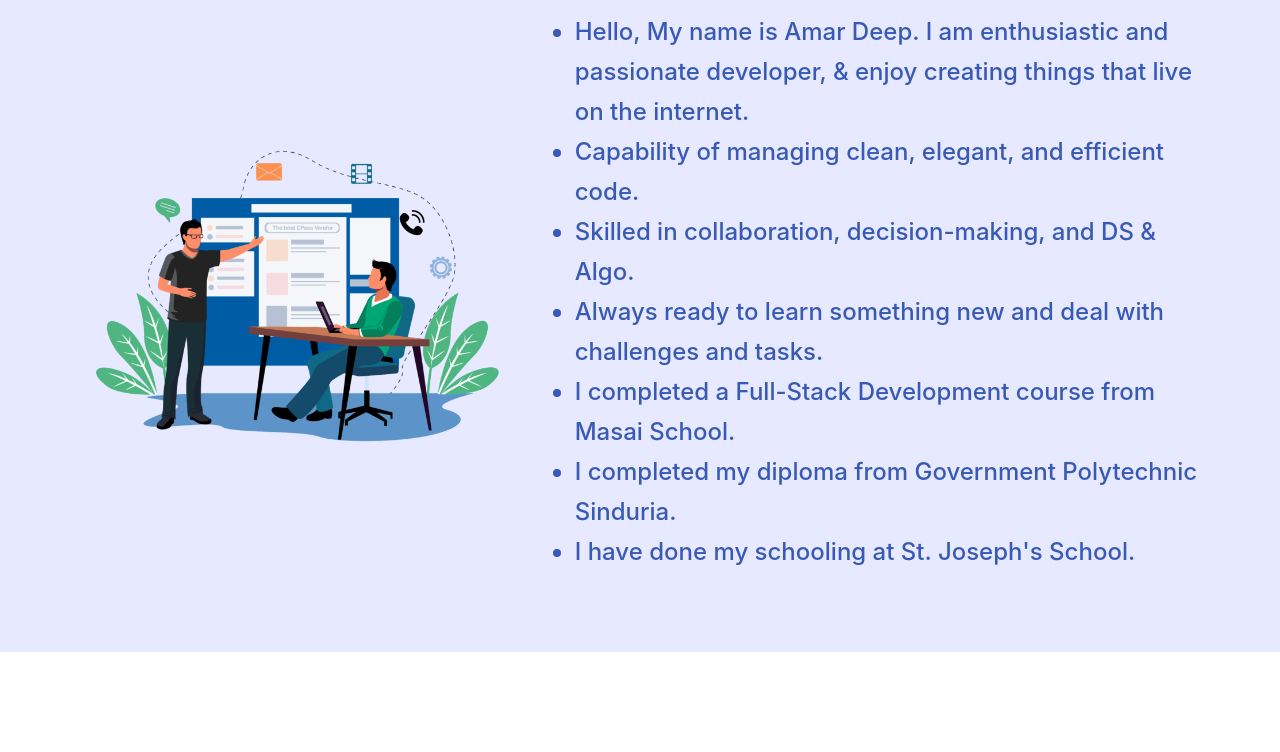
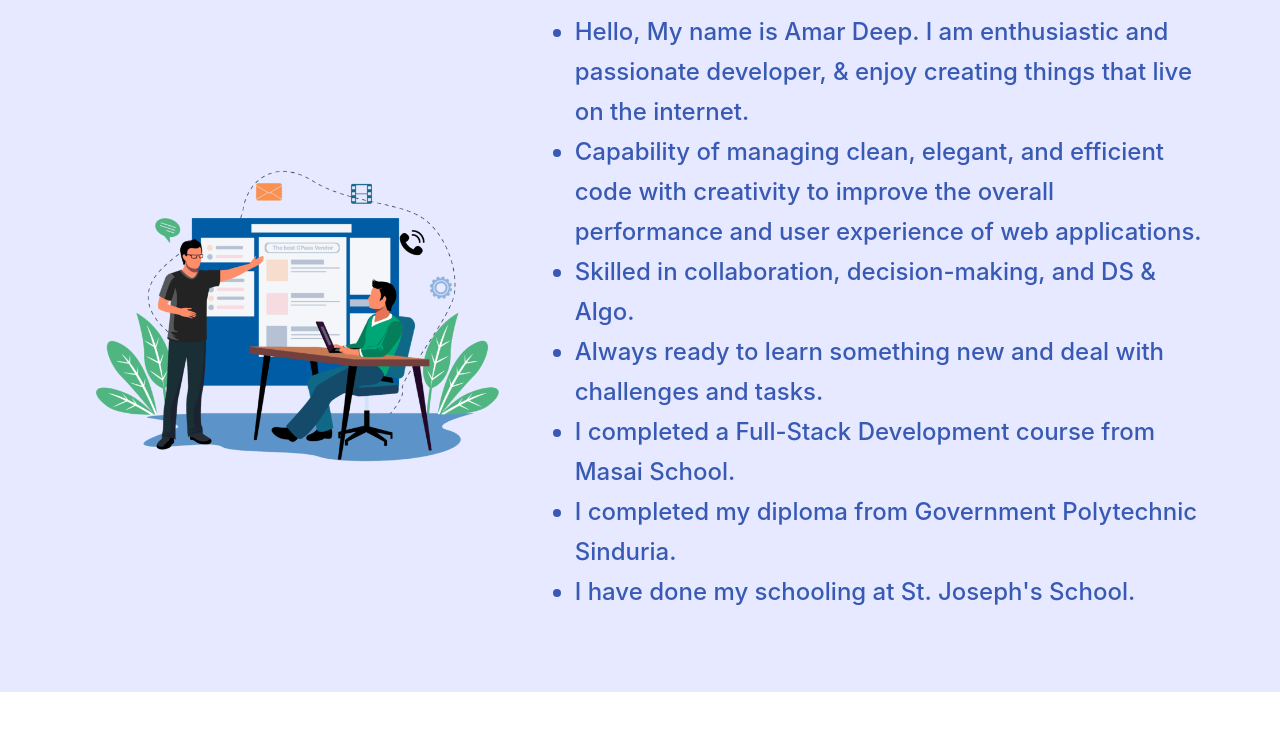
Before and after one commit to AMARDEEP115/AMARDEEP115.github.io, a React (Create React App) app: page / in a window 1280 px wide. Shown: the part 1060-1812 px from the top of the page. Built offline with nearby package versions, Linux system fonts and the light colour scheme.

Commit message:
updated about me section and git stats

```diff
--- a/src/AllPages/AboutMe.jsx
+++ b/src/AllPages/AboutMe.jsx
@@ -20,7 +20,7 @@ const AboutMe=({dark})=>{
             <div id="AboutmEbodyRight" data-aos="zoom-in">
                 <ul>
                     <li>Hello, My name is Amar Deep. I am enthusiastic and passionate developer, & enjoy creating things that live on the internet.</li>
-                    <li>Capability of managing clean, elegant, and efficient code.</li>
+                    <li>Capability of managing clean, elegant, and efficient code with creativity to improve the overall performance and user experience of web applications.</li>
                     <li>Skilled in collaboration, decision-making, and DS & Algo.</li>
                     <li>Always ready to learn something new and deal with challenges and tasks.</li>
                     <li>I completed a Full-Stack Development course from Masai School.</li>
--- a/src/AllPages/GitStats.jsx
+++ b/src/AllPages/GitStats.jsx
@@ -9,8 +9,8 @@ const GitStats=({dark})=>{
             {/* https://raw.githubusercontent.com/gist/ManulMax/2d20af60d709805c55fd784ca7cba4b9/raw/bcfeac7604f674ace63623106eb8bb8471d844a6/github.gif */}
             <img data-aos="zoom-in" src={github} style={{backgroundColor:dark?"#475396":"transparent"}} alt="githubgif"/>
             <div>
-                {!dark && <img data-aos="zoom-in" src="https://github-readme-stats.vercel.app/api?username=AMARDEEP115&show_icons=true&locale=en" alt="left" />}
-                {dark && <img data-aos="zoom-in" src="https://github-readme-stats.vercel.app/api?username=AMARDEEP115&show_icons=true&locale=en&theme=dark" alt="left" />}
+                {!dark && <img data-aos="zoom-in" src="https://github-readme-stats-sigma-five.vercel.app/api?username=AMARDEEP115&show_icons=true&locale=en" alt="left" />}
+                {dark && <img data-aos="zoom-in" src="https://github-readme-stats-sigma-five.vercel.app/api?username=AMARDEEP115&show_icons=true&locale=en&theme=dark" alt="left" />}
                 {!dark && <img data-aos="zoom-in" src="https://streak-stats.demolab.com/?user=AMARDEEP115" alt="right" />}
                 {dark && <img data-aos="zoom-in" src="https://streak-stats.demolab.com/?user=AMARDEEP115&theme=dark" alt="right" />}
             </div>
```
